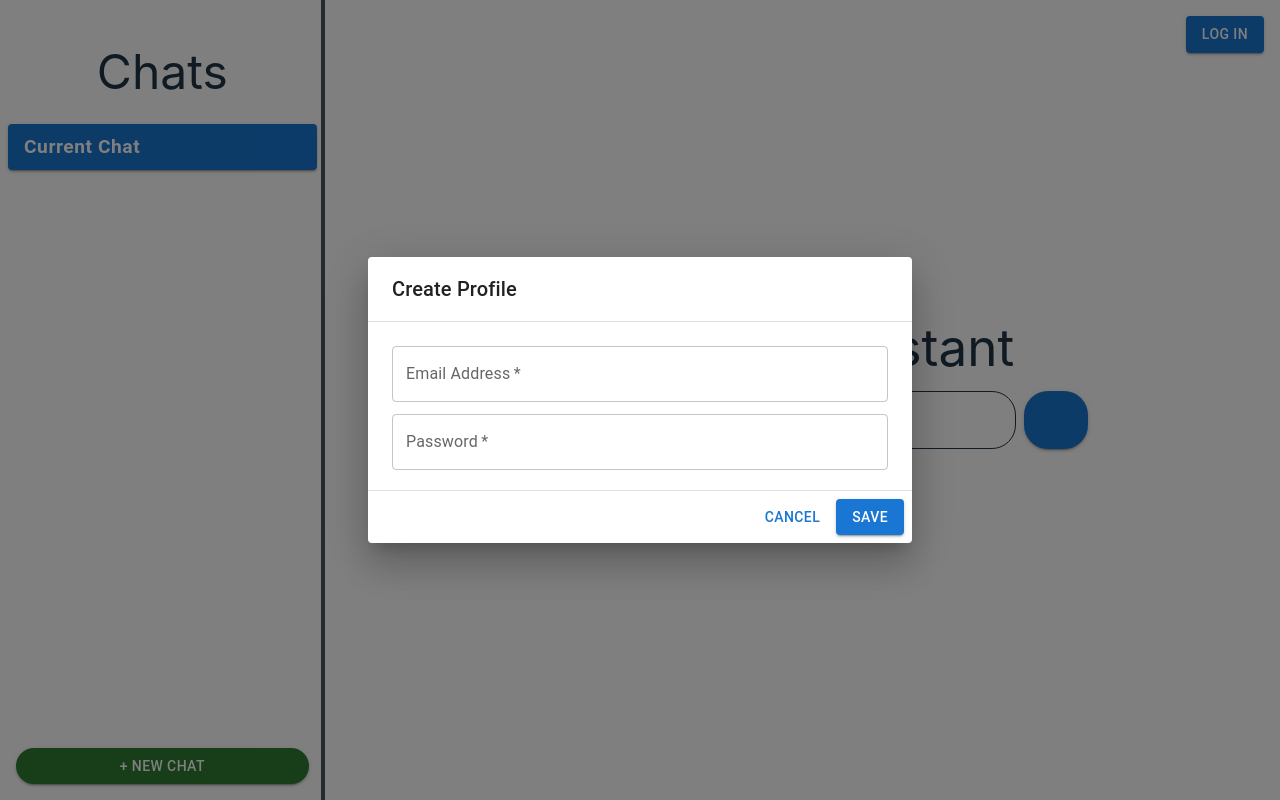
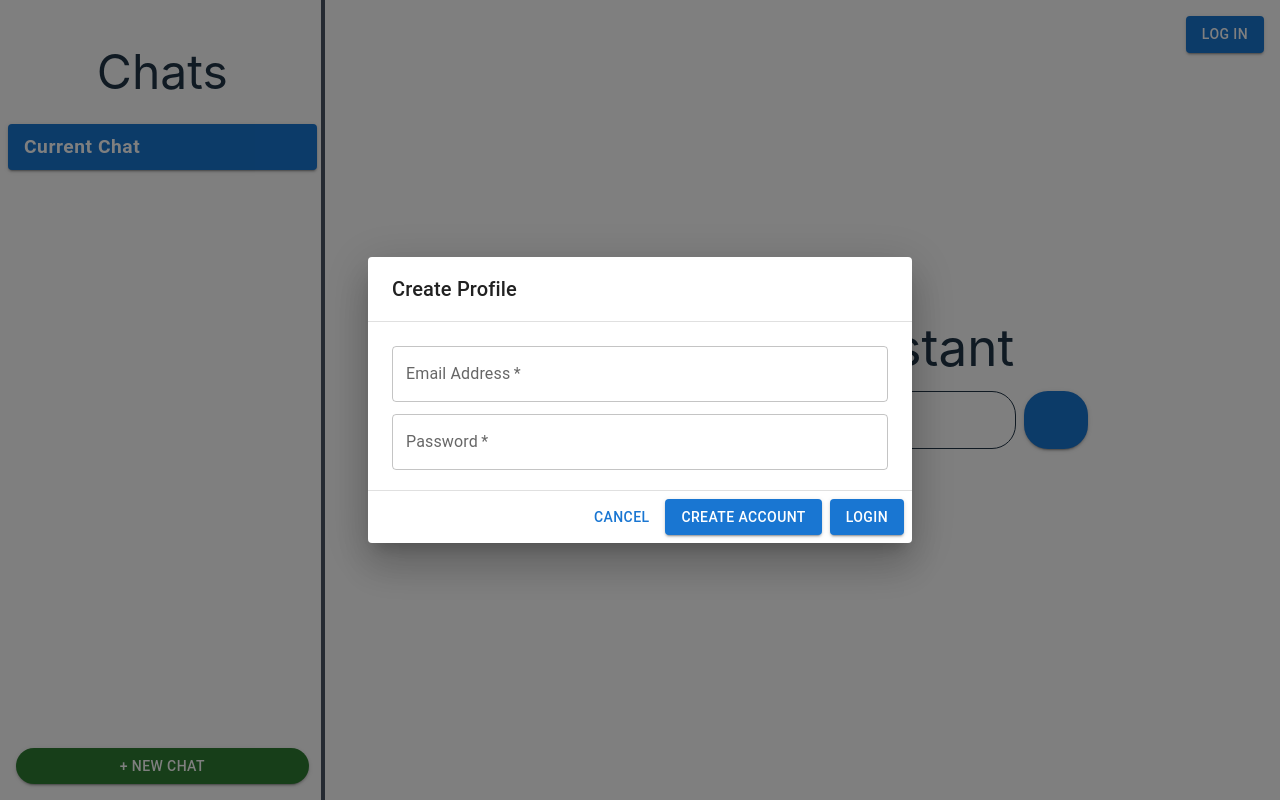
Before and after one commit to brazyboi/student-assistant, a React (Vite) app in the folder client/: page / in a window 1280 px wide. Both pictures are taken after a click on the button "LOG IN". Built offline with nearby package versions, Linux system fonts and the light colour scheme; some icons are missing.

Commit message:
createProfile and loginProfile connected to frontend

```diff
--- a/client/src/api/profiles.ts
+++ b/client/src/api/profiles.ts
@@ -5,6 +5,7 @@ export async function createProfile(email: string, password: string) {
     headers: { 'Content-Type': 'application/json' },
     body: JSON.stringify({ email, password }),
   });
+  console.log("create Profile called");
   return res.json();
 }
 
--- a/client/src/components/ChatInput.tsx
+++ b/client/src/components/ChatInput.tsx
@@ -1,5 +1,7 @@
 import { useState } from 'react';
 import { Button } from '@mui/material';
+
+// import TextField from "@mui/material/TextField";
 import SendIcon from '@mui/icons-material/Send';
 
 export default function ChatInput({
--- a/client/src/components/ProfileDialog.tsx
+++ b/client/src/components/ProfileDialog.tsx
@@ -6,6 +6,8 @@ import DialogContent from "@mui/material/DialogContent";
 import DialogActions from "@mui/material/DialogActions";
 import TextField from "@mui/material/TextField";
 import Box from "@mui/material/Box";
+
+import { createProfile, loginProfile } from "../api/profiles";
 
 interface ProfileDialogProps {
   open: boolean;
@@ -17,13 +19,25 @@ export default function ProfileDialog( {open, onClose}: ProfileDialogProps ) {
   const [email, setEmail] = React.useState("");
   const [password, setPassword] = React.useState("");
 
+  const [action, setAction] = React.useState<"create" | "login" | null>(null);
+
   // const handleClickOpen = () => setOpen(true);
   // const handleClose = () => setOpen(false);
 
-  const handleSubmit = (event: React.FormEvent) => {
+  const handleSubmit = (event: React.FormEvent<HTMLFormElement>) => {
     event.preventDefault();
     console.log("Form submitted:", { email, password });
-    // TODO: call your createProfile() or API here
+
+    // const formData = new FormData(event.currentTarget);
+    // console.log(formData);
+    // const action = formData.get("action");
+
+    if (action == "create") {
+      createProfile(email, password);
+    } else if (action == "login") {
+      loginProfile(email, password);
+    }
+
     onClose();
   };
 
@@ -60,8 +74,11 @@ export default function ProfileDialog( {open, onClose}: ProfileDialogProps ) {
           </DialogContent>
           <DialogActions>
             <Button onClick={onClose}>Cancel</Button>
-            <Button type="submit" variant="contained">
-              Save
+            <Button type="submit" name="action" value="create" variant="contained" onClick={() => setAction("create")}>
+              Create Account
+            </Button>
+            <Button type="submit" name="action" value="login" variant="contained" onClick={() => setAction("login")}>
+              Login
             </Button>
           </DialogActions>
         </Box>
```
Also changed, not shown: 1 other file (tests, documents, lock files or other folders).
